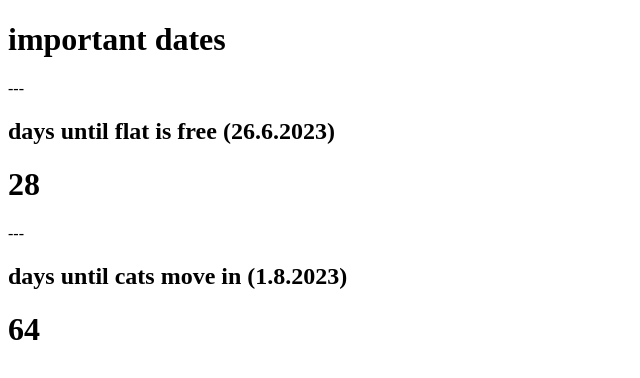
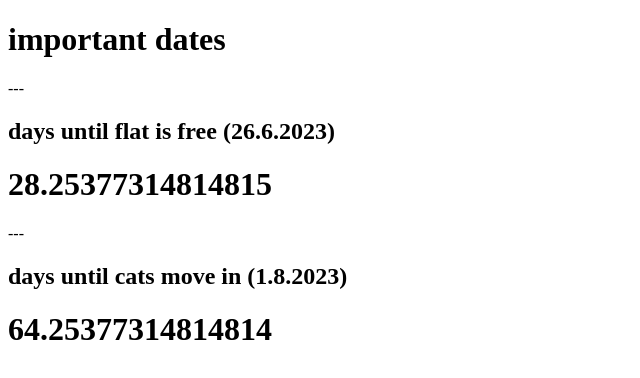
Before and after one commit to KrabCode/krab.md, a plain HTML site: page index.html in a window 1280 px wide. Shown: the whole page, without its empty margins (0-640 px from the left). Drawn offline with Linux system fonts and the light colour scheme.

Commit message:
realtime fractions

```diff
--- a/index.html
+++ b/index.html
@@ -16,24 +16,22 @@
     </body>
 
     <script>
-        // JavaScript program to illustrate
-        // calculation of no. of days between two date
+        window.requestAnimationFrame(update);
 
-        // To set two dates to two variables
+        function update(){
+
             var date1 = new Date();
-
             var dateFlat = new Date("06/26/2023");
             var dateCats = new Date("08/01/2023");
-
             // To calculate the time difference of two dates
             var difference_flat = dateFlat.getTime() - date1.getTime();
             var difference_cats = dateCats.getTime() - date1.getTime();
-
             // To calculate the no. of days between two dates
-        var difference_flat_days = Math.floor(difference_flat / (1000 * 3600 * 24));
-        var difference_cat_days = Math.floor(difference_cats / (1000 * 3600 * 24));
-
+            var difference_flat_days = (difference_flat / (1000 * 3600 * 24));
+            var difference_cat_days = (difference_cats / (1000 * 3600 * 24));
             document.getElementById("timeFlat").innerHTML = difference_flat_days;
             document.getElementById("timeCats").innerHTML = difference_cat_days;
+            window.requestAnimationFrame(update);
+        }
     </script>
     </html>
```
Lines whose indentation alone changed are shown as unchanged.
